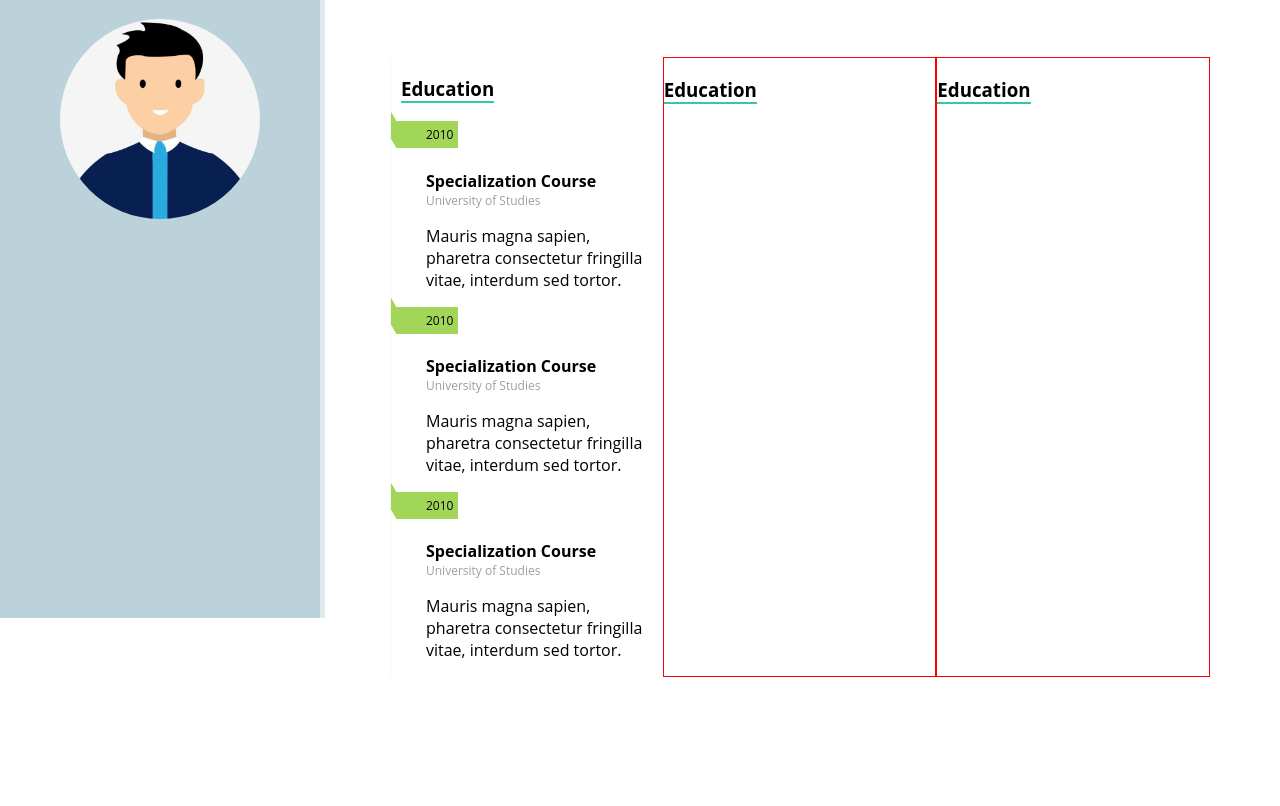
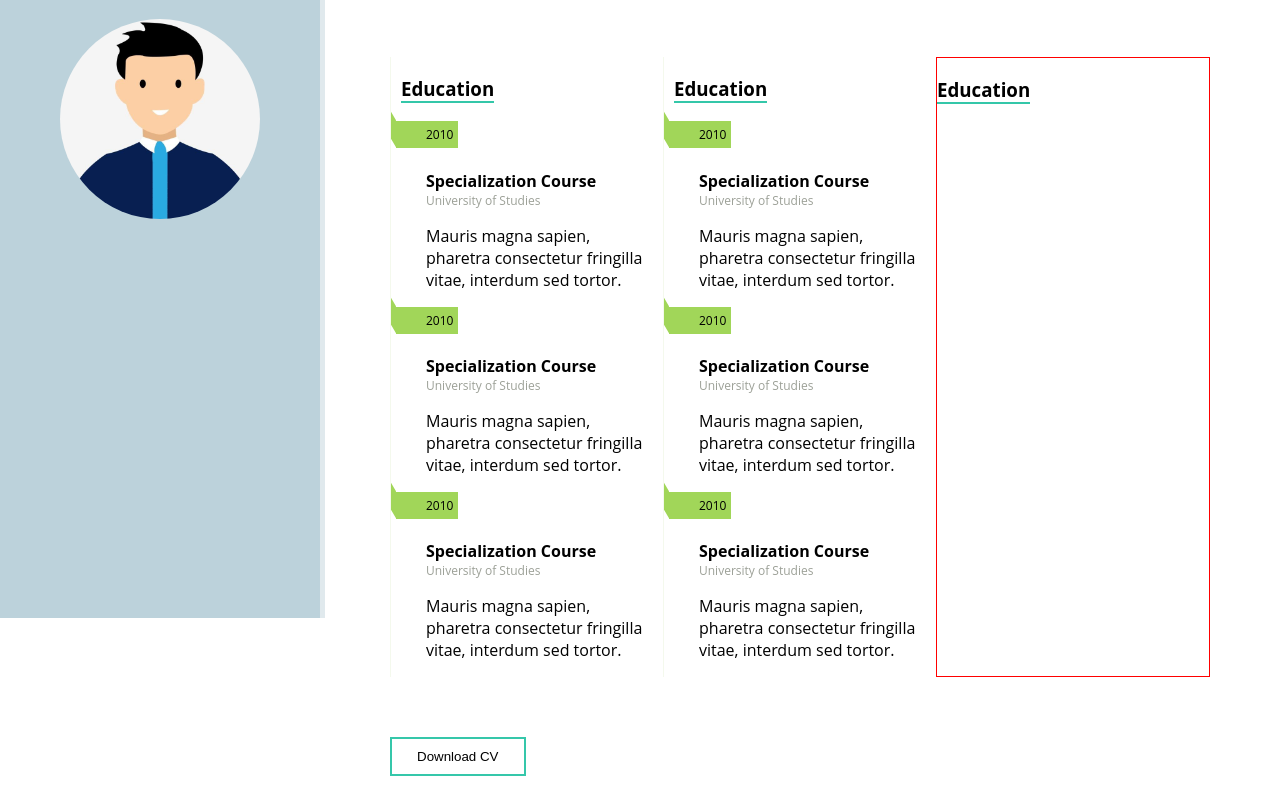
Before and after one commit to isgandarhasilov/PragmatechFoundationProject, a plain HTML site: page Project/html/resume.html in a window 1280 px wide. Shown: the part 182-988 px from the top of the page. Before the commit the page ends 889 px from the top, so only its background shows below. Drawn offline with Linux system fonts and the light colour scheme.

Commit message:
layihemde olan resume sehifesinin qalan hisselerinden yazmaga calidim

```diff
--- a/Project/css/style.css
+++ b/Project/css/style.css
@@ -73,7 +73,7 @@ body{
     z-index: 999;
 }
 .inner-main-content{}
-#nb_container, #st_container, #general_info, #services, #clients, #fun_facts, #blog_posts, .resume-container {
+#nb_container, #st_container, #general_info, #services, #clients, #fun_facts, #blog_posts, .resume-container, #my_cv {
     display: flex;
     padding: 30px 70px;
     align-items: center;
@@ -417,6 +417,7 @@ body{
 }
 /* resume styles */
 #resume{}
+
 .inner-resume {
     border-left: 1px solid #f4f9ed;
     position: relative;
@@ -452,3 +453,15 @@ body{
     transform: skew(0deg,60deg);
     /* border: 1px solid #A1D659; */
 }
+#my_cv button{
+    padding: 10px 25px;
+    cursor: pointer;
+    background-color: white;
+    border: 2px solid #35C7AA;
+}
+#my_cv button:hover{
+    color: white;
+    background-color: #35C7AA;
+    transition: all .7s ease;
+    border-radius: 25px;
+}
--- a/Project/html/resume.html
+++ b/Project/html/resume.html
@@ -53,6 +53,7 @@
           <span>6 Years of Experience</span>
         </div>
       </div>
+      <!-- resume section start -->
       <section id="resume">
         <div class="resume-container">
           <div class="row">
@@ -85,11 +86,49 @@
                 </div>
               </div>
             </div>
-            <div class="col-4 border-red inner-resume"><h3>Education</h3></div>
+            <div class="col-4 inner-resume">
+              <div class="inner-resume-text">
+                <h3>Education</h3>
+                <div>
+                  <p class="resume-date m-0 p-0 fs-12">2010</p>
+                </div>
+                <div class="description">
+                  <h4 class="mb-0">Specialization Course</h4>
+                  <p class="color-9ca097 mt-0 fs-12">University of Studies</p>
+                  <p>Mauris magna sapien, pharetra consectetur fringilla vitae, interdum sed tortor.</p>
+                </div>
+                <div>
+                  <p class="resume-date m-0 p-0 fs-12">2010</p>
+                </div>
+                <div class="description">
+                  <h4 class="mb-0">Specialization Course</h4>
+                  <p class="color-9ca097 mt-0 fs-12">University of Studies</p>
+                  <p>Mauris magna sapien, pharetra consectetur fringilla vitae, interdum sed tortor.</p>
+                </div>
+                <div>
+                  <p class="resume-date m-0 p-0 fs-12">2010</p>
+                </div>
+                <div class="description">
+                  <h4 class="mb-0">Specialization Course</h4>
+                  <p class="color-9ca097 mt-0 fs-12">University of Studies</p>
+                  <p>Mauris magna sapien, pharetra consectetur fringilla vitae, interdum sed tortor.</p>
+                </div>
+              </div>
+            </div>
             <div class="col-4 border-red inner-resume"><h3>Education</h3></div>
           </div>
         </div>
       </section>
+      <!-- resume section end -->
+      <!-- my_cv section start -->
+      <section id="my_cv">
+        <div class="cv-button">
+          <button>
+            Download CV
+          </button>
+        </div>
+      </section>
+      <!-- my_cv section end -->
     </section>
   </div>
 </body>
```
